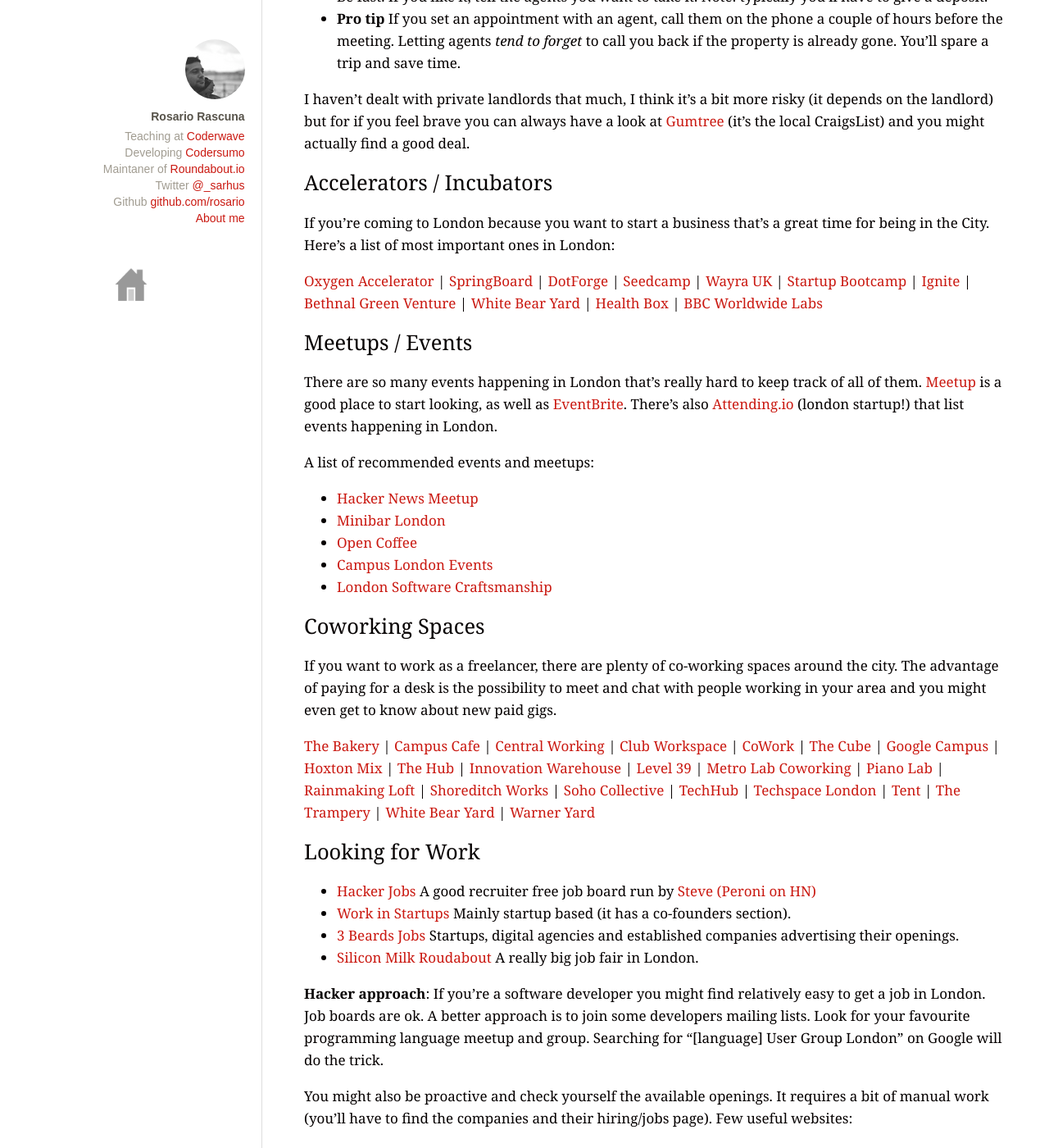
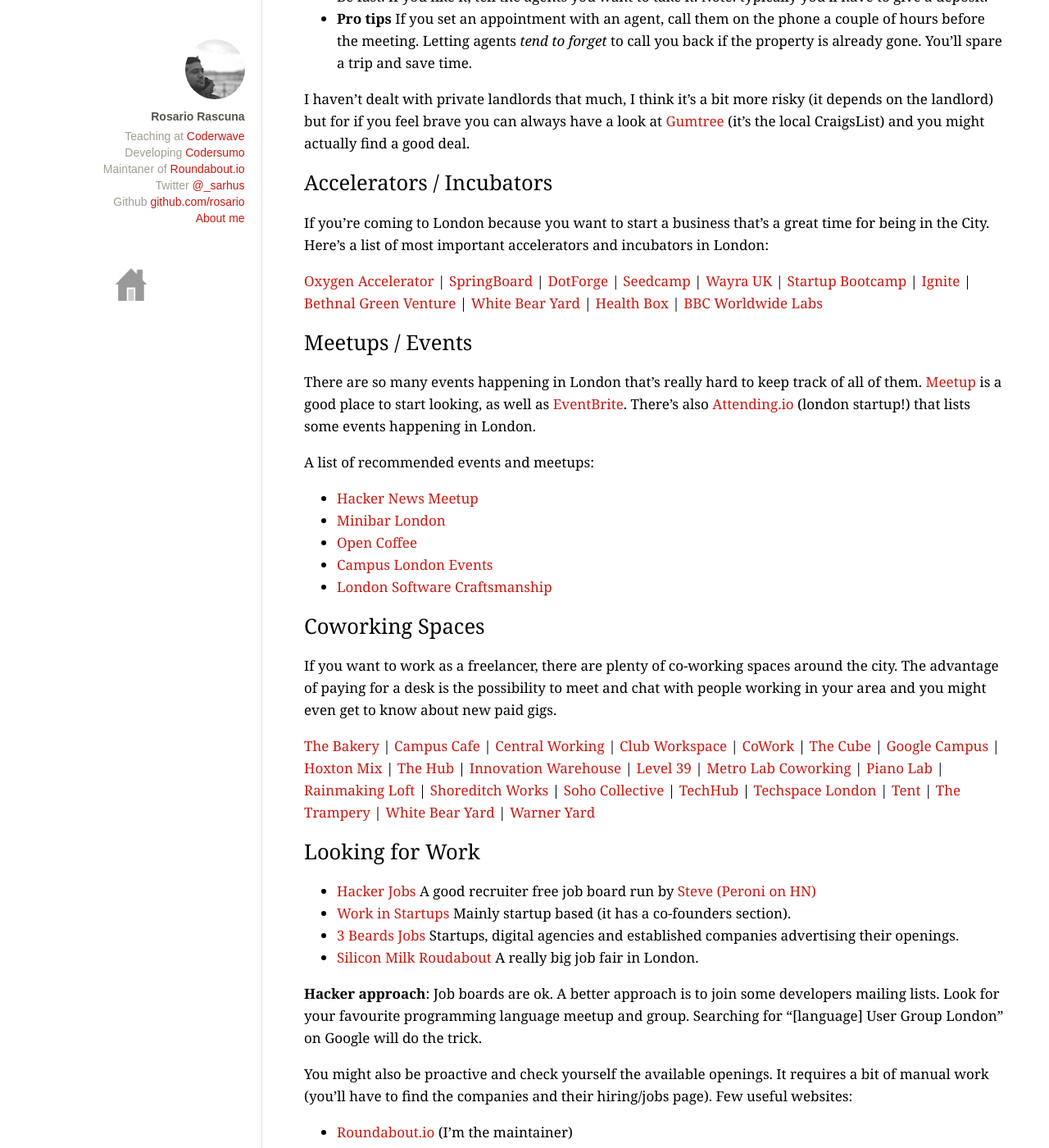
Before and after one commit to rosario/rosario.github.com, a Jekyll site: the page built from _posts/2013-10-9-london-hackers-guide.md, in a window 1280 px wide and 1400 px high, scrolled down 1834 px. Shown: the whole window at 82% size. Built offline with Jekyll 4.4.1, drawn with Linux system fonts in a browser that asks for light colours; Markdown is read by kramdown in place of the engine named in the settings; some of the changed text lies outside the part shown.

Commit message:
another update

```diff
--- a/_posts/2013-10-9-london-hackers-guide.md
+++ b/_posts/2013-10-9-london-hackers-guide.md
@@ -70,7 +70,7 @@
 * Double check if the aparment you've found is still available (**phone** the agency).
 * Be patient. It could take a couple of weeks before you find something nice.
 * Be fast. If you like it, tell the agents you want to take it. Note: typically you'll have to give a deposit.
-* **Pro tip** If you set an appointment with an agent, call them on the phone a couple of
+* **Pro tips** If you set an appointment with an agent, call them on the phone a couple of
 hours before the meeting. Letting agents *tend to forget* to call you back if the property is already gone.
 You'll spare a trip and save time.
 
@@ -84,7 +84,7 @@
 ## Accelerators / Incubators
 
 If you're coming to London because you want to start a business that's a great time for being in the City.
-Here's a list of most important ones in London:
+Here's a list of most important accelerators and incubators in London:
 
 [Oxygen Accelerator][oxigen] |
 [SpringBoard][springboard] |
@@ -115,7 +115,7 @@
 
 There are so many events happening in London that's really hard to keep track of all of them.
 [Meetup][meetup] is a good place to start looking, as well as [EventBrite][eventbrite]. There's also
-[Attending.io][attending] (london startup!) that list events happening in London.
+[Attending.io][attending] (london startup!) that lists some events happening in London.
 
 A list of recommended events and meetups:
 
@@ -199,8 +199,7 @@
 * [Silicon Milk Roudabout][silicon-milk-roundabout] A really big job fair in London.
 
 
-**Hacker approach**: If you're a software developer you might find relatively easy to get a job in London.
-Job boards are ok. A better approach is to join some developers mailing lists.
+**Hacker approach**: Job boards are ok. A better approach is to join some developers mailing lists.
 Look for your favourite programming language meetup and group. Searching for "[language] User Group London"
 on Google will do the trick.
 
```
Also changed, not shown: other parts of _posts/2013-10-9-london-hackers-guide.md (+2 -2 lines), 1 other file.
